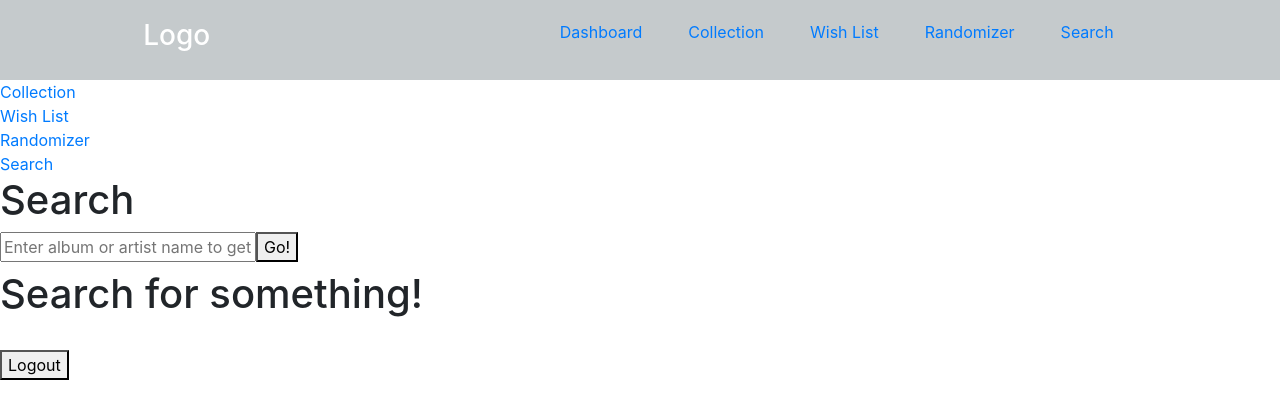
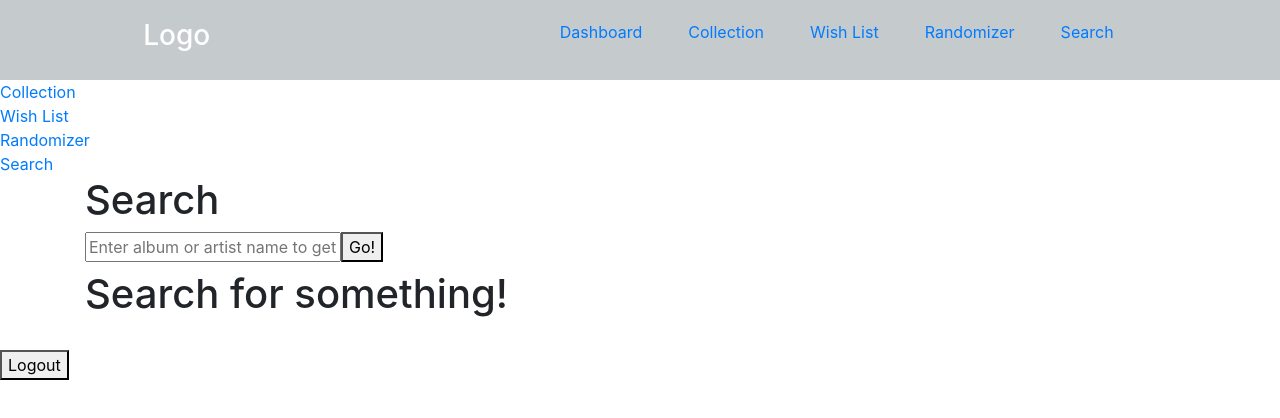
Before and after one commit to debersole81/audiophile, a React (Create React App) app: page /dashboard/search in a window 1280 px wide. Shown: the top 418 px of the page. Built offline with nearby package versions, Linux system fonts and the light colour scheme.

Commit message:
Wrapped return statement in a container element

```diff
--- a/src/components/Search.js
+++ b/src/components/Search.js
@@ -1,6 +1,10 @@
 import React, { useState } from 'react';
 import callDiscogsAPI from '../CallDiscogsAPI'
 import SearchResults from './SearchResults';
+import 'bootstrap/dist/css/bootstrap.min.css';
+import Container from 'react-bootstrap/Container';
+import Form from 'react-bootstrap/Form';
+import Jumbotron from 'react-bootstrap/Jumbotron';
 
 
 
@@ -59,7 +63,6 @@ function Search () {
         .then(
             (result) => {
                 setItems(result.results);
-                console.log(result);
             }
         );
 
@@ -67,7 +70,7 @@ function Search () {
 
 
     return(
-        <div>
+        <Container>
             <h1>Search</h1>
             <form>
                 <label> {''}
@@ -81,7 +84,7 @@ function Search () {
                 <button onClick={handleSubmit}>Go!</button>
             </form>
             <SearchResults items={items}/>
-        </div>
+        </Container>
     );
 };
 
```
